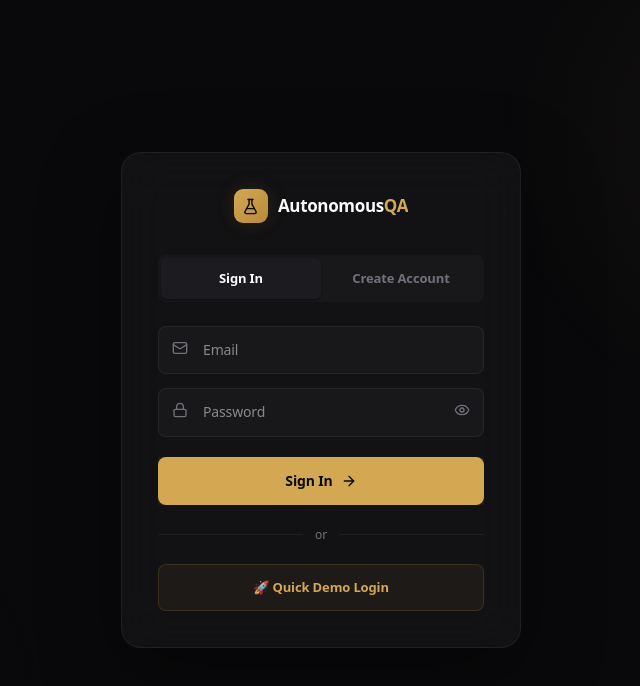
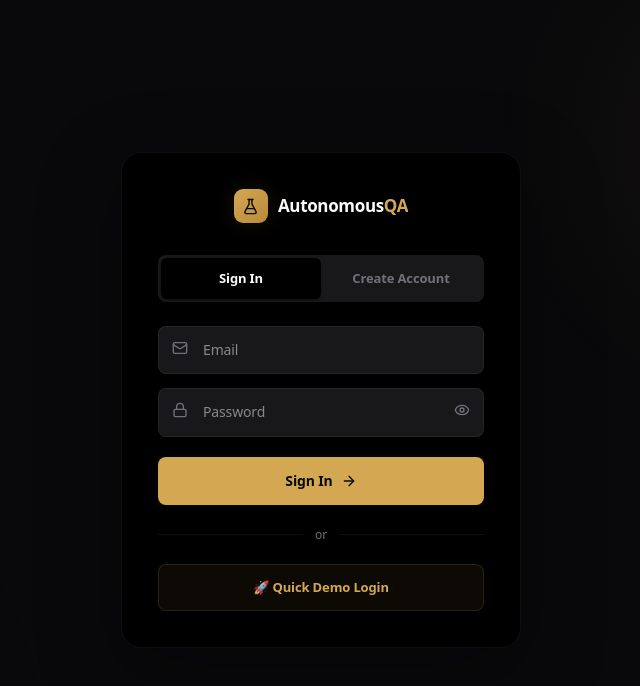
Before and after one commit to rohith2157/BUGZERO, a React (Vite) app in the folder autonomousqa-frontend/: page /login in a window 1280 px wide. Shown: the top 686 px of the page, without its empty margins (319-959 px from the left). Built offline with nearby package versions, Linux system fonts and the light colour scheme; no server answers.

Commit message:
feat: implement core dashboard and navigation pages for autonomous testing platform

```diff
--- a/autonomousqa-frontend/src/index.css
+++ b/autonomousqa-frontend/src/index.css
@@ -68,10 +68,10 @@
   --color-bg-primary: #09090B;
   --color-bg-secondary: #0F0F12;
   --color-bg-tertiary: #18181B;
-  --color-bg-card: rgba(24, 24, 27, 0.65);
-  --color-bg-card-hover: rgba(32, 32, 36, 0.85);
-  --color-bg-glass: rgba(24, 24, 27, 0.45);
-  --color-bg-elevated: #1C1C20;
+  --color-bg-card: #000000;
+  --color-bg-card-hover: #000000;
+  --color-bg-glass: #000000;
+  --color-bg-elevated: #000000;
 
   /* Accent Colors — Gold Luxury + Electric accents */
   --color-accent-gold: #D4A853;
@@ -152,10 +152,10 @@
 
   /* Glass & Surface — Dark defaults */
   --glass-navbar: rgba(9, 9, 11, 0.75);
-  --glass-card-surface: rgba(9, 9, 11, 0.6);
-  --glass-subtle: rgba(255, 255, 255, 0.04);
-  --glass-subtle-hover: rgba(255, 255, 255, 0.06);
-  --glass-muted: rgba(255, 255, 255, 0.03);
+  --glass-card-surface: #000000;
+  --glass-subtle: rgba(0, 0, 0, 1);
+  --glass-subtle-hover: rgba(0, 0, 0, 1);
+  --glass-muted: rgba(0, 0, 0, 1);
   --sidebar-bg: #0C0C0E;
   --grid-line-color: rgba(255, 255, 255, 0.02);
   --on-accent: #09090B;
@@ -454,18 +454,18 @@ a:hover {
 /* === GLASS CARD === */
 .glass-card {
   background: var(--color-bg-card);
-  backdrop-filter: blur(24px);
-  -webkit-backdrop-filter: blur(24px);
+  backdrop-filter: none;
+  -webkit-backdrop-filter: none;
   border: 1px solid var(--border-subtle);
   border-radius: var(--radius-lg);
   transition: all var(--transition-normal);
-  box-shadow: var(--shadow-inset);
+  box-shadow: none;
 }
 
 .glass-card:hover {
   background: var(--color-bg-card-hover);
   border-color: var(--border-default);
-  box-shadow: var(--shadow-inset), var(--shadow-md);
+  box-shadow: none;
 }
 
 /* === GLOW LINE === */
--- a/autonomousqa-frontend/src/pages/Compliance.jsx
+++ b/autonomousqa-frontend/src/pages/Compliance.jsx
@@ -82,7 +82,7 @@ export default function Compliance() {
                                 onClick={() => setFilter(f)}
                                 style={{
                                     padding: '6px 14px', fontSize: 12, fontWeight: 600,
-                                    background: filter === f ? 'rgba(212, 168, 83, 0.1)' : 'rgba(255, 255, 255, 0.03)',
+                                    background: filter === f ? 'rgba(212, 168, 83, 0.1)' : '#000000',
                                     border: `1px solid ${filter === f ? 'rgba(212, 168, 83, 0.2)' : 'rgba(255,255,255,0.05)'}`,
                                     borderRadius: 'var(--radius-full)',
                                     color: filter === f ? 'var(--color-accent-gold)' : 'var(--text-secondary)',
--- a/autonomousqa-frontend/src/pages/Dashboard.jsx
+++ b/autonomousqa-frontend/src/pages/Dashboard.jsx
@@ -145,7 +145,7 @@ export default function Dashboard() {
                             onKeyDown={(e) => { if (e.key === 'Enter' && quickUrl) navigate('/tests/new', { state: { url: quickUrl } }); }}
                             style={{
                                 flex: 1, padding: '12px 16px', fontSize: 14,
-                                background: 'rgba(255, 255, 255, 0.03)',
+                                background: '#000000',
                                 border: '1px solid rgba(255,255,255,0.06)',
                                 borderRadius: 'var(--radius-md)',
                                 color: 'var(--text-primary)',
@@ -185,7 +185,7 @@ export default function Dashboard() {
                                 style={{
                                     display: 'flex', alignItems: 'center', justifyContent: 'space-between',
                                     padding: '10px 12px',
-                                    background: 'rgba(255, 255, 255, 0.03)',
+                                    background: '#000000',
                                     borderRadius: 'var(--radius-md)',
                                     cursor: 'pointer',
                                     transition: 'all var(--transition-fast)',
@@ -196,7 +196,7 @@ export default function Dashboard() {
                                     e.currentTarget.style.borderColor = 'rgba(212,168,83,0.15)';
                                 }}
                                 onMouseLeave={(e) => {
-                                    e.currentTarget.style.background = 'rgba(255, 255, 255, 0.03)';
+                                    e.currentTarget.style.background = '#000000';
                                     e.currentTarget.style.borderColor = 'transparent';
                                 }}
                             >
--- a/autonomousqa-frontend/src/pages/History.jsx
+++ b/autonomousqa-frontend/src/pages/History.jsx
@@ -64,7 +64,7 @@ export default function History() {
                 <div style={{
                     display: 'flex', alignItems: 'center', gap: 8,
                     padding: '8px 14px', flex: 1, minWidth: 200, maxWidth: 400,
-                    background: 'rgba(255, 255, 255, 0.03)',
+                    background: '#000000',
                     border: '1px solid rgba(255,255,255,0.06)',
                     borderRadius: 10,
                 }}>
@@ -87,7 +87,7 @@ export default function History() {
                             onClick={() => setStatusFilter(s)}
                             style={{
                                 padding: '7px 14px', fontSize: 12, fontWeight: 600,
-                                background: statusFilter === s ? 'rgba(212, 168, 83, 0.1)' : 'rgba(255, 255, 255, 0.03)',
+                                background: statusFilter === s ? 'rgba(212, 168, 83, 0.1)' : '#000000',
                                 border: `1px solid ${statusFilter === s ? 'rgba(212, 168, 83, 0.2)' : 'rgba(255,255,255,0.05)'}`,
                                 borderRadius: 'var(--radius-full)',
                                 color: statusFilter === s ? 'var(--color-accent-gold)' : 'var(--text-secondary)',
@@ -111,7 +111,7 @@ export default function History() {
                             onClick={() => setSortBy(key)}
                             style={{
                                 padding: '7px 12px', fontSize: 12, fontWeight: 500,
-                                background: sortBy === key ? 'rgba(167, 139, 250, 0.1)' : 'rgba(255, 255, 255, 0.03)',
+                                background: sortBy === key ? 'rgba(167, 139, 250, 0.1)' : '#000000',
                                 border: `1px solid ${sortBy === key ? 'rgba(167, 139, 250, 0.2)' : 'rgba(255,255,255,0.05)'}`,
                                 borderRadius: 'var(--radius-full)',
                                 color: sortBy === key ? 'var(--color-accent-purple)' : 'var(--text-tertiary)',
--- a/autonomousqa-frontend/src/pages/Report.jsx
+++ b/autonomousqa-frontend/src/pages/Report.jsx
@@ -180,7 +180,7 @@ export default function Report() {
                             }}
                             style={{
                                 padding: '8px 14px', fontSize: 12, fontWeight: 600,
-                                background: 'rgba(255, 255, 255, 0.03)',
+                                background: '#000000',
                                 border: '1px solid rgba(255,255,255,0.06)',
                                 borderRadius: 8,
                                 color: 'var(--text-secondary)', cursor: 'pointer',
@@ -196,7 +196,7 @@ export default function Report() {
             {/* Score Section Overview */}
             <motion.div variants={item} style={{ display: 'flex', justifyContent: 'space-between', alignItems: 'center', marginBottom: 16 }}>
                 <h3 style={{ fontSize: 16, fontWeight: 700, margin: 0 }}>Score Overview</h3>
-                <div style={{ display: 'flex', background: 'rgba(255,255,255,0.05)', borderRadius: 8, padding: 4 }}>
+                <div style={{ display: 'flex', background: '#000000', borderRadius: 8, padding: 4 }}>
                     {['visual', 'funnel', 'chart'].map((mode) => (
                         <button
                             key={mode}
@@ -374,7 +374,7 @@ export default function Report() {
                 </h3>
                 <div style={{ display: 'flex', flexDirection: 'column', gap: 12 }}>
                     {reportData.defects.length === 0 ? (
-                        <div style={{ padding: '32px', textAlign: 'center', color: 'var(--text-tertiary)', background: 'rgba(255, 255, 255, 0.02)', borderRadius: 10 }}>
+                        <div style={{ padding: '32px', textAlign: 'center', color: 'var(--text-tertiary)', background: '#000000', borderRadius: 10 }}>
                             No defects found. Excellent job!
                         </div>
                     ) : (
```
Also changed, not shown: autonomousqa-frontend/src/pages/NewTest.jsx (+5 -5 lines), autonomousqa-frontend/src/pages/Playbooks.jsx (+5 -5 lines).
